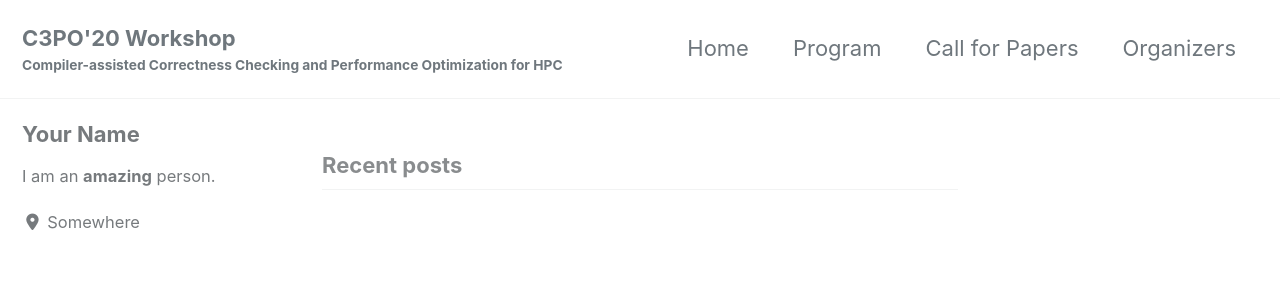
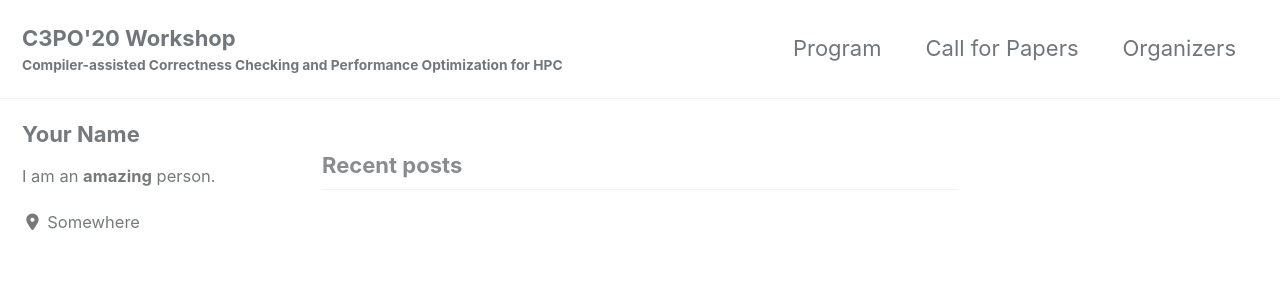
Before and after one commit to c3po-workshop/c3po-workshop.github.io, a Jekyll site: the page built from index.html, in a window 1280 px wide and 900 px high. Shown: the top 300 px of the window. Built offline with Jekyll 4.4.1, drawn with Linux system fonts in a browser that asks for light colours; cached includes are drawn as plain includes; nearby versions of some CDN libraries; the list of posts is cut into pages by our own code.

Commit message:
Removed home from navigation

```diff
--- a/_data/navigation.yml
+++ b/_data/navigation.yml
@@ -10,8 +10,6 @@
   #   url: /collection-archive/
   # - title: "Sitemap"
   #   url: /sitemap/
-    - title: "Home"
-      url: /_pages/home
     - title: "Program"
       url: /_pages/program
     - title: "Call for Papers"
```
